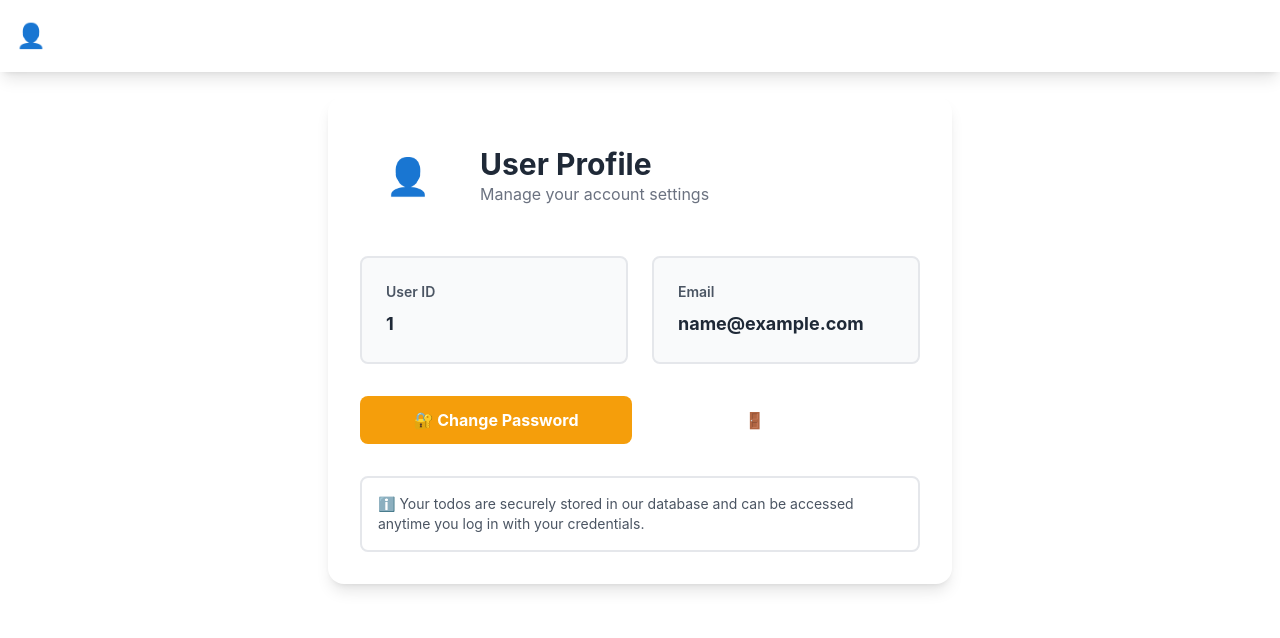
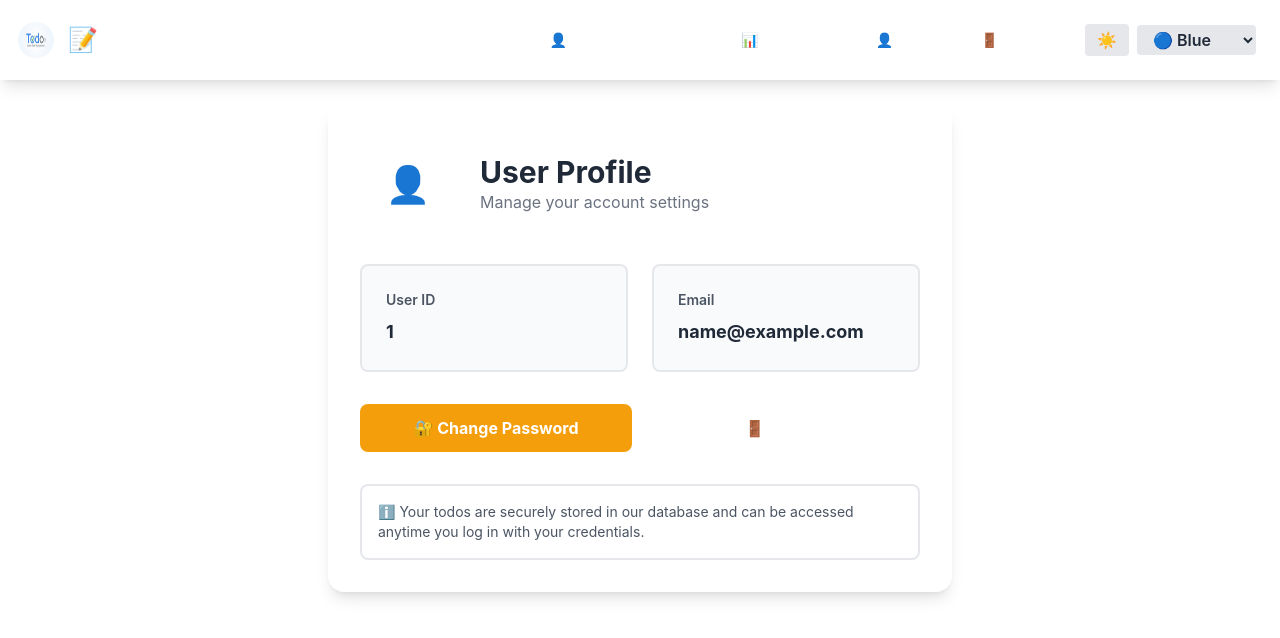
Before and after one commit to prakashorigin/todo-app, a React (Create React App) app in the folder frontend/: page /profile in a window 1280 px wide. Shown: the top 638 px of the page. Built offline with nearby package versions, Linux system fonts and the light colour scheme; sample sign-in values are in the browser's storage.

Commit message:
Add Navbar with Logout button to all pages

```diff
--- a/frontend/src/Pages/HomePage.tsx
+++ b/frontend/src/Pages/HomePage.tsx
@@ -1,6 +1,7 @@
 import { useState, useEffect } from "react";
 import axios from "../axiosConfig";
 import { toast } from "react-toastify";
+import Navbar from "../components/Navbar";
 import Sidebar from "../components/Sidebar";
 import TodoItem from "../components/TodoItem";
 import TodoModal from "../components/TodoModal";
@@ -184,7 +185,12 @@
   };
 
   return (
-    <div className="flex h-screen bg-gray-50 dark:bg-gray-900">
+    <div className="flex flex-col h-screen bg-gray-50 dark:bg-gray-900">
+      {/* Navbar */}
+      <Navbar />
+
+      {/* Main Content Area */}
+      <div className="flex flex-1 overflow-hidden">
         {/* Sidebar */}
         <Sidebar
           activeView={activeView}
@@ -279,6 +285,7 @@
             )}
           </div>
         </div>
+      </div>
 
       {/* Modal */}
       <TodoModal
--- a/frontend/src/Pages/ProfilePage.tsx
+++ b/frontend/src/Pages/ProfilePage.tsx
@@ -2,6 +2,7 @@
 import { useState, useEffect } from "react";
 import axios from "../axiosConfig";
 import { toast } from "react-toastify";
+import Navbar from "../components/Navbar";
 
 export default function ProfilePage() {
   const navigate = useNavigate();
@@ -60,15 +61,7 @@
 
   return (
     <div className="min-h-screen bg-gradient-to-br from-blue-50 to-indigo-100">
-      <nav className="flex justify-between items-center p-4 bg-gradient-to-r from-blue-600 to-blue-500 text-white shadow-lg">
-        <h1 className="text-2xl font-bold">👤 Profile</h1>
-        <button
-          onClick={() => navigate("/todos")}
-          className="bg-blue-400 hover:bg-blue-500 px-4 py-2 rounded-lg font-semibold transition"
-        >
-          Back to Todos
-        </button>
-      </nav>
+      <Navbar />
 
       <div className="max-w-2xl mx-auto p-6">
         <div className="bg-white p-8 rounded-2xl shadow-lg">
```
Lines whose indentation alone changed are shown as unchanged.
